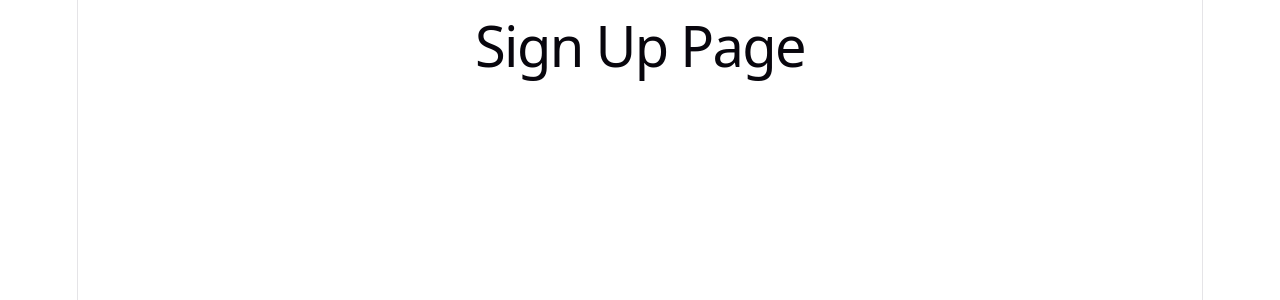
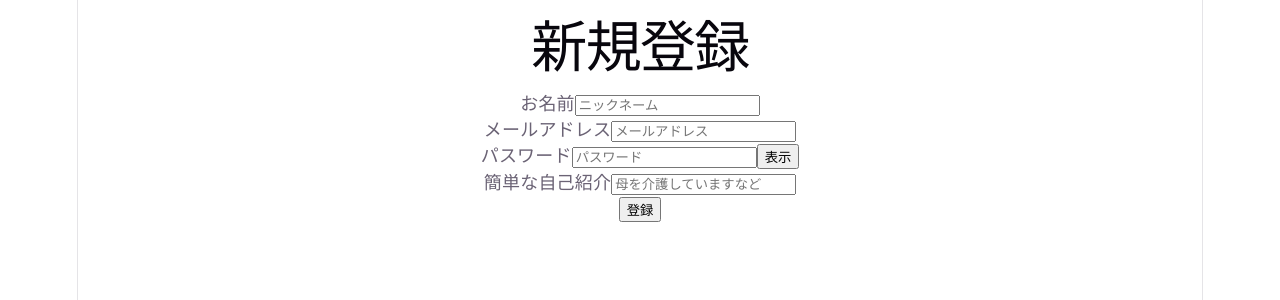
Before and after one commit to rentaro731/caregivers-consultation-app, a React (Vite) app: page /signUp in a window 1280 px wide. Shown: the top 300 px of the page. Built offline with nearby package versions, Linux system fonts and the light colour scheme; no server answers.

Commit message:
ユーザー登録機能
ユーザー登録機能
バリデージョンチェック機能

```diff
--- /dev/null
+++ b/constants.ts
@@ -0,0 +1,25 @@
+import type { SignUpFormValues } from "./types";
+export const SIGNUP_INITIAL_VALUES: SignUpFormValues = {
+  name: "",
+  email: "",
+  password: "",
+  bio: "",
+};
+
+export const ERROR_MESSAGES = {
+  NAME_REQUIRED: "ニックネームを入力してください",
+  EMAIL_REQUIRED: "メールアドレスを入力してください",
+  PASSWORD_REQUIRED: "パスワードを入力してください",
+  BIO_REQUIRED: "自己紹介文を入力してください",
+  INVALID_EMAIL: "メールアドレスの形式が正しくありません",
+  PASSWORD_NUMBER_LIMIT: "パスワードは6文字以上16文字以下で入力してください",
+};
+export const EMAIL_REGEX =
+  /^[a-zA-Z0-9_+-]+(.[a-zA-Z0-9_+-]+)*@([a-zA-Z0-9][a-zA-Z0-9-]*[a-zA-Z0-9]*\.)+[a-zA-Z]{2,}$/;
+
+export const AUTHENTICATION_ERROR = {
+  EMAIL_MESSAGE_SERVER_ERROR: "登録に失敗しました。再度お試しください。",
+  EMAIL_MESSAGE_ALREADY_IN_USE: "このメールアドレスは既に使用されています。",
+  EMAIL_MESSAGE_NETWORK_ERROR:
+    "通信エラーが発生しました。インターネット接続を確認してください。",
+};
--- a/src/SignUp.tsx
+++ b/src/SignUp.tsx
@@ -1,7 +1,164 @@
+import { useState } from "react";
+import { auth, db } from "./firebaseConfig";
+import { createUserWithEmailAndPassword } from "firebase/auth";
+import { doc, setDoc } from "firebase/firestore";
+import { useNavigate } from "react-router-dom";
+
+import type { SignUpFormValues, FormErrorType } from "../types";
+import {
+  SIGNUP_INITIAL_VALUES,
+  ERROR_MESSAGES,
+  EMAIL_REGEX,
+  AUTHENTICATION_ERROR,
+} from "../constants";
+
 export const SignUp = () => {
+  const [formValues, setFormValues] = useState<SignUpFormValues>(
+    SIGNUP_INITIAL_VALUES,
+  );
+  const [sending, setSending] = useState<boolean>(false);
+  const [formErrors, setFormErrors] = useState<FormErrorType>({});
+  const [message, setMessage] = useState<string>("");
+  const [showPassword, setShowPassword] = useState<boolean>(false);
+
+  const navigate = useNavigate();
+
+  //バリデーションチェック
+  const validates = (values: SignUpFormValues) => {
+    const errors: FormErrorType = {};
+    if (!values.name) {
+      errors.name = ERROR_MESSAGES.NAME_REQUIRED;
+    }
+    if (!values.email) {
+      errors.email = ERROR_MESSAGES.EMAIL_REQUIRED;
+    }
+    if (!EMAIL_REGEX.test(values.email)) {
+      errors.email = ERROR_MESSAGES.INVALID_EMAIL;
+    }
+    if (!values.password) {
+      errors.password = ERROR_MESSAGES.PASSWORD_REQUIRED;
+    }
+    if (values.password.length < 6 || values.password.length > 16) {
+      errors.password = ERROR_MESSAGES.PASSWORD_NUMBER_LIMIT;
+    }
+    if (!values.bio) {
+      errors.bio = ERROR_MESSAGES.BIO_REQUIRED;
+    }
+    return errors;
+  };
+
+  const handleChange = (e: React.ChangeEvent<HTMLInputElement>) => {
+    const { name, value } = e.target;
+    setFormValues({ ...formValues, [name]: value });
+  };
+  //ユーザー登録
+  const handleSubmit = async (e: React.FormEvent<HTMLFormElement>) => {
+    e.preventDefault();
+    const validationErrors = validates(formValues);
+    if (Object.keys(validationErrors).length > 0) {
+      setFormErrors(validationErrors);
+      setMessage("");
+      return;
+    }
+    setSending(true);
+    try {
+      //authにユーザー登録
+      const userCredential = await createUserWithEmailAndPassword(
+        auth,
+        formValues.email,
+        formValues.password,
+      );
+      // firestoreにユーザーデータ保存
+      const uid = userCredential.user.uid;
+
+      await setDoc(doc(db, "users", uid), {
+        name: formValues.name,
+        email: formValues.email,
+        bio: formValues.bio,
+      });
+      setFormValues(SIGNUP_INITIAL_VALUES);
+      setMessage("ユーザー登録が完了しました。");
+      navigate("/login");
+    } catch (error: unknown) {
+      if (typeof error === "object" && error !== null && "code" in error) {
+        const err = error as { code: string };
+        if (err.code === "auth/email-already-in-use") {
+          setMessage(AUTHENTICATION_ERROR.EMAIL_MESSAGE_ALREADY_IN_USE);
+        }
+        if (err.code === "auth/network-request-failed") {
+          setMessage(AUTHENTICATION_ERROR.EMAIL_MESSAGE_NETWORK_ERROR);
+        }
+        return;
+      }
+      setMessage(AUTHENTICATION_ERROR.EMAIL_MESSAGE_SERVER_ERROR);
+    } finally {
+      setSending(false);
+    }
+  };
+
+  const togglePassword = () => {
+    setShowPassword(!showPassword);
+  };
+
   return (
     <>
-      <h1>Sign Up Page</h1>
+      <form onSubmit={handleSubmit} noValidate>
+        <h1>新規登録</h1>
+        <label htmlFor="name">お名前</label>
+        <input
+          type="text"
+          placeholder="ニックネーム"
+          value={formValues.name}
+          name="name"
+          id="name"
+          onChange={handleChange}
+        />
+        {formErrors.name && <p>{formErrors.name}</p>}
+        <br />
+
+        <label htmlFor="email">メールアドレス</label>
+        <input
+          type="email"
+          placeholder="メールアドレス"
+          value={formValues.email}
+          name="email"
+          id="email"
+          onChange={handleChange}
+        />
+        {formErrors.email && <p>{formErrors.email}</p>}
+        <br />
+        <label htmlFor="password">パスワード</label>
+
+        <input
+          type="password"
+          placeholder="パスワード"
+          value={formValues.password}
+          name="password"
+          id="password"
+          onChange={handleChange}
+        />
+        <button type="button" onClick={togglePassword}>
+          {showPassword ? "非表示" : "表示"}
+        </button>
+        {formErrors.password && <p>{formErrors.password}</p>}
+        <br />
+
+        <label htmlFor="bio">簡単な自己紹介</label>
+        <input
+          type="text"
+          placeholder="母を介護していますなど"
+          value={formValues.bio}
+          name="bio"
+          id="bio"
+          onChange={handleChange}
+        />
+        {formErrors.bio && <p>{formErrors.bio}</p>}
+        <br />
+        <button type="submit" disabled={sending}>
+          登録
+        </button>
+      </form>
+      {message && <p>{message}</p>}
     </>
   );
 };
--- /dev/null
+++ b/types.ts
@@ -0,0 +1,13 @@
+export type SignUpFormValues = {
+  name: string;
+  email: string;
+  password: string;
+  bio: string;
+};
+
+export type FormErrorType = {
+  name?: string;
+  email?: string;
+  password?: string;
+  bio?: string;
+};
```
